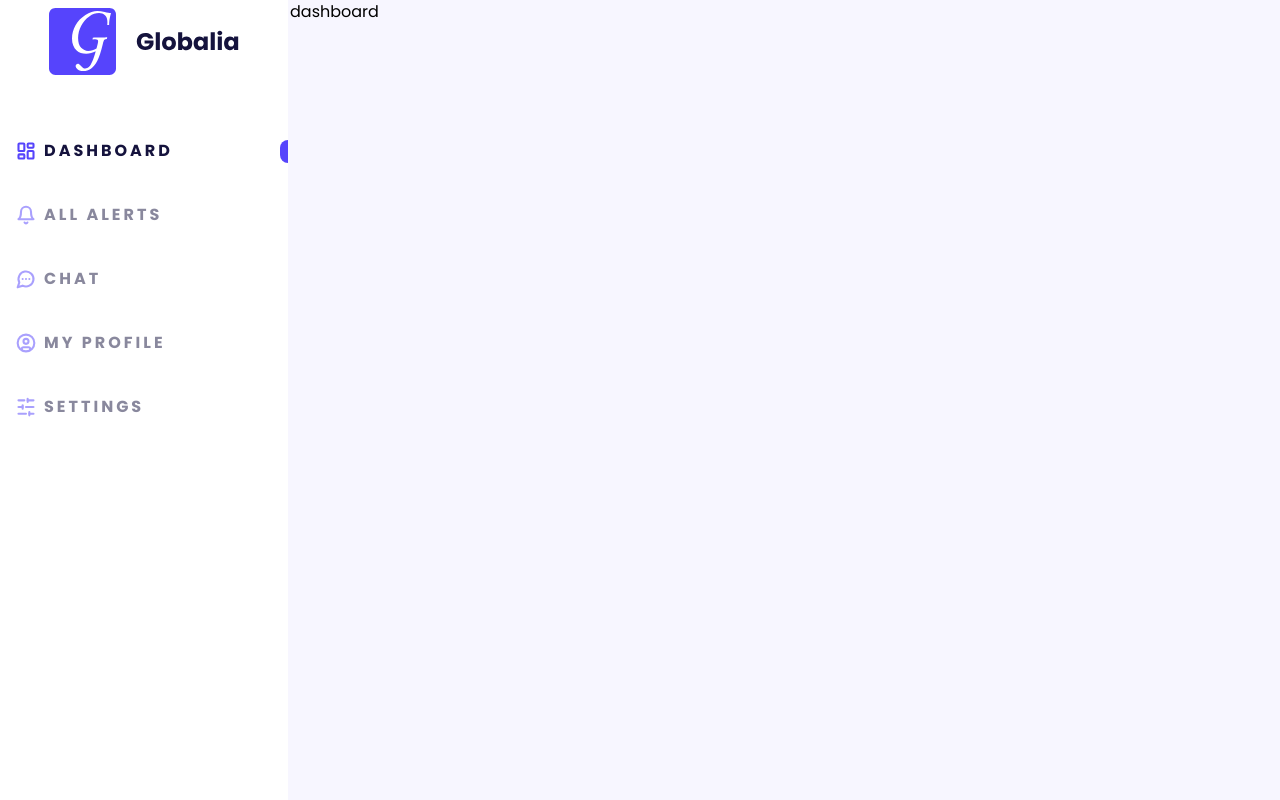
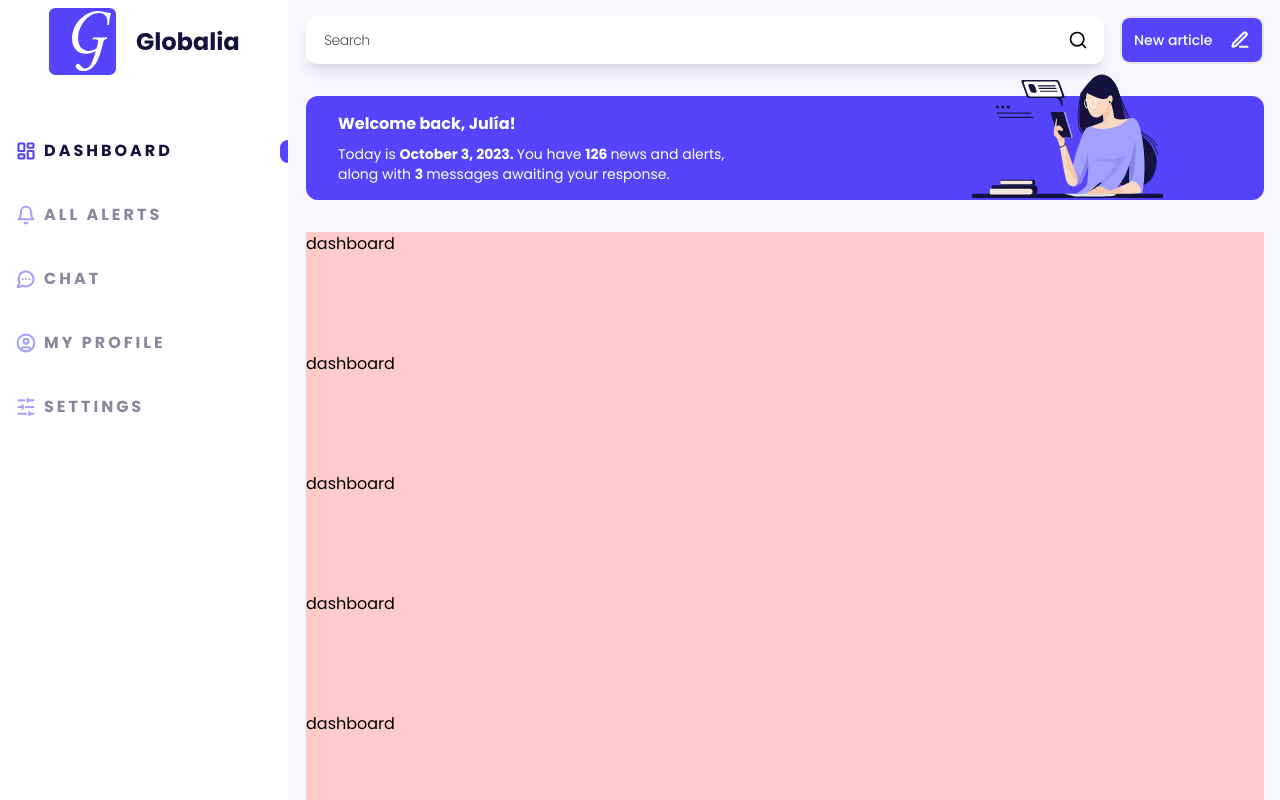
Before and after one commit to markinascimento/dashboard, a Next.js app: page / in a window 1280 px wide. Built offline with nearby package versions, Linux system fonts and the light colour scheme.

Commit message:
feat: create component header

```diff
--- a/src/app/(dashboard)/page.tsx
+++ b/src/app/(dashboard)/page.tsx
@@ -1,9 +1,45 @@
-import React from "react";
+// -> NextJS
+import Image from "next/image";
+
+// -> Components
+import { Header } from "@/shared/components/Header";
+
+// -> Images
+import personaImage from "@/assets/images/persona.svg";
 
 export default function Dashboard() {
   return (
-    <div>
-      <h1> dashboard </h1>
-    </div>
+    <>
+      <Header>
+        <section className="bg-primary grid grid-cols-3 gap-2 p-4 rounded-xl mt-8">
+          <div className="flex flex-col gap-2 col-span-2 pl-4">
+            <h1 className="font-bold text-white">Welcome back, Julía!</h1>
+
+            <p className="text-white text-sm">
+              Today is <strong> October 3, 2023. </strong> You have{" "}
+              <strong> 126 </strong> news and alerts, <br />
+              along with <strong> 3 </strong> messages awaiting your response.
+            </p>
+          </div>
+
+          <div className="relative">
+            <Image
+              src={personaImage}
+              alt="Imagem do usuário"
+              className="absolute -top-[80%] h-36"
+            />
+          </div>
+        </section>
+      </Header>
+
+      <main className="flex flex-col w-full bg-red-200 mt-8 overflow-y-auto">
+        <h1> dashboard </h1> <br /> <br /> <br /> <br />
+        <h1> dashboard </h1> <br /> <br /> <br /> <br />
+        <h1> dashboard </h1> <br /> <br /> <br /> <br />
+        <h1> dashboard </h1> <br /> <br /> <br /> <br />
+        <h1> dashboard </h1> <br /> <br /> <br /> <br />
+        <h1> dashboard </h1> <br /> <br /> <br /> <br />
+      </main>
+    </>
   );
 }
--- a/src/app/layout.tsx
+++ b/src/app/layout.tsx
@@ -10,7 +10,7 @@ import { Sidebar } from "@/shared/layouts/Sidebar";
 import "@/assets/styles/globals.css";
 
 const poppins = Poppins({
-  weight: ["400", "500", "600", "700"],
+  weight: ["300", "400", "500", "600", "700"],
   subsets: ["latin"],
 });
 
@@ -22,12 +22,12 @@ export default function RootLayout({
   return (
     <html lang="pt-BR" className="w-full h-full">
       <body className={`w-full h-full ${poppins.className}`}>
-        <div className="bg-background w-full h-full overflow-y-auto lg:overflow-y-hidden">
+        <div className="bg-background w-full h-full overflow-y-auto ">
           <Sidebar />
 
           <div
             className="pt-12 px-3 pb-3 flex flex-col flex-1 overflow-y-auto lg:overflow-hidden
-            lg:pt-0 lg:px-0 lg:pb-0 main-container"
+            lg:p-4 main-container"
           >
             {children}
           </div>
--- /dev/null
+++ b/src/shared/components/Header.tsx
@@ -0,0 +1,30 @@
+// -> Icons lib
+import { PenLine, Plus } from "lucide-react";
+
+// -> Components
+import { Input } from "./Input";
+
+export function Header({ children }: { children?: React.ReactNode }) {
+  return (
+    <header className="flex flex-col w-full">
+      <section className="flex items-center justify-center gap-4 ">
+        <Input />
+
+        <button
+          type="button"
+          className="flex items-center justify-center bg-primary min-h-12 min-w-12 rounded-full outline-none
+          border-2 focus:border-zinc-800 transition-all text-white
+          lg:min-w-36 lg:justify-between lg:rounded-[10px] lg:px-3"
+        >
+          <Plus className="lg:hidden" />
+          <span className="text-sm font-medium hidden lg:block">
+            New article
+          </span>
+          <PenLine className="size-5 hidden lg:block" strokeWidth={2.5} />
+        </button>
+      </section>
+
+      {children ? children : null}
+    </header>
+  );
+}
--- /dev/null
+++ b/src/shared/components/Input.tsx
@@ -0,0 +1,17 @@
+import { Search } from "lucide-react";
+
+export function Input() {
+  return (
+    <div className="relative w-full">
+      <input
+        type="text"
+        placeholder="Search"
+        className="w-full shadow-lg h-12 rounded-[10px] border-2 border-white outline-none px-4
+        font-medium tracking-[-0.5px] text-sm
+        focus:border-primary transition-all placeholder:font-light placeholder:text-zinc-600"
+      />
+
+      <Search className="size-5 absolute top-1/2 -translate-y-1/2 right-4" />
+    </div>
+  );
+}
```
Also changed, not shown: src/assets/images/persona.svg (added).
